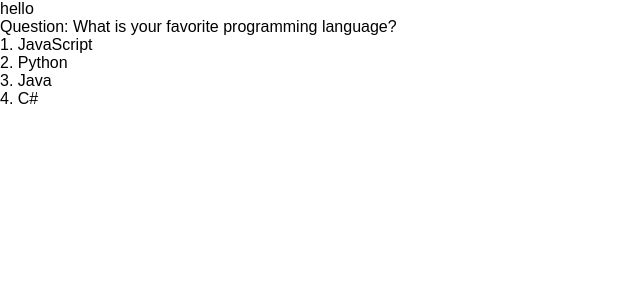
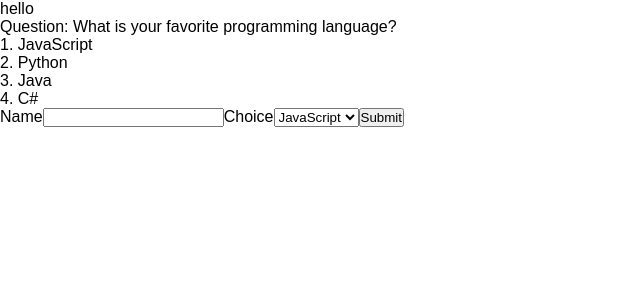
Before and after one commit to hassan-ali-lab/ead_exam, a React (Create React App) app: page / in a window 1280 px wide. Shown: the top 300 px of the page, without its empty margins (0-640 px from the left). Built offline with nearby package versions, Linux system fonts and the light colour scheme.

Commit message:
Added UserParticipation  Component

```diff
--- a/package.json
+++ b/package.json
@@ -6,6 +6,7 @@
     "@testing-library/jest-dom": "^5.16.5",
     "@testing-library/react": "^13.4.0",
     "@testing-library/user-event": "^13.5.0",
+    "formik": "^2.3.2",
     "react": "^18.2.0",
     "react-dom": "^18.2.0",
     "react-router-dom": "^6.11.2",
--- a/src/App.js
+++ b/src/App.js
@@ -1,10 +1,13 @@
 import PollDisplay from "./PollDisplay";
 import {data} from "./data";
+import UserParticipation from "./UserParticipation";
 
 const App = () => {
     return (
         <div>
+
             <PollDisplay data={data}/>
+            <UserParticipation/>
         </div>
     )
 }
--- /dev/null
+++ b/src/UserParticipation.js
@@ -0,0 +1,41 @@
+import {Form} from "react-router-dom";
+import {data, users} from "./data";
+import {useState} from "react";
+
+const UserParticipation = () => {
+
+    const [disabled, setDisabled] = useState(false)
+    const submitHandle = (e) => {
+        e.preventDefault()
+
+
+        // get data from form
+        const formData = new FormData(e.target)
+        const name = formData.get("name")
+        const choice = formData.get("choice")
+        console.log(name, choice)
+
+        // check if user has already voted
+        if (users[name]) {
+            alert("You have already voted")
+            return
+        }
+        users[name] = choice
+        setDisabled(true)
+        // vote update in data
+        data.choices.find(d => d.label === choice).votes++
+
+    }
+
+
+    return <form onSubmit={submitHandle}>
+        <label htmlFor="name">Name</label>
+        <input type="text" id="name" name="name" disabled={disabled}/>
+        <label htmlFor="choice">Choice</label>
+        <select id="choice" name="choice" disabled={disabled}>
+            {data.choices.map(d => <option key={d.id} value={d.label}>{d.label}</option>)}
+        </select>
+        <button type="submit">Submit</button>
+    </form>
+}
+export default UserParticipation
--- a/src/data.js
+++ b/src/data.js
@@ -7,3 +7,8 @@ export const data = {
         {"id": 4, "label": "C#", "votes": 0}
     ]
 }
+
+export const users = {
+    "John": "JavaScript",
+    "Jane": "Python"
+}
```
Also changed, not shown: 1 other file (tests, documents, lock files or other folders).
